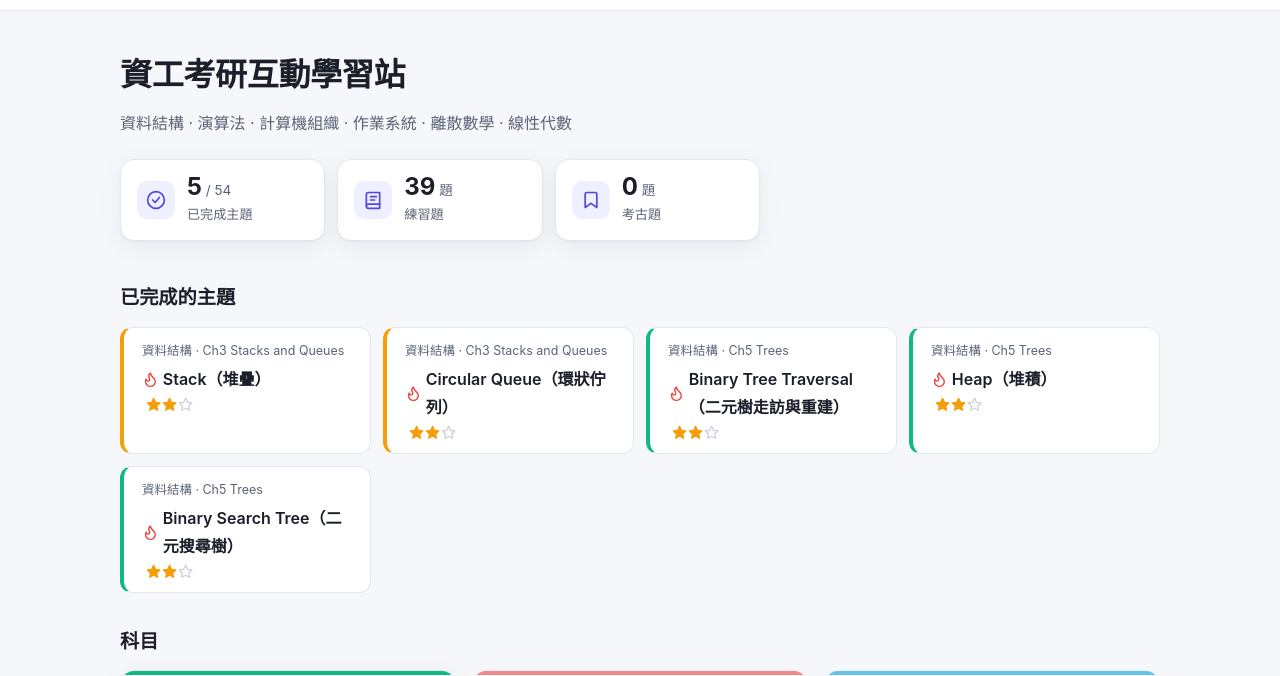
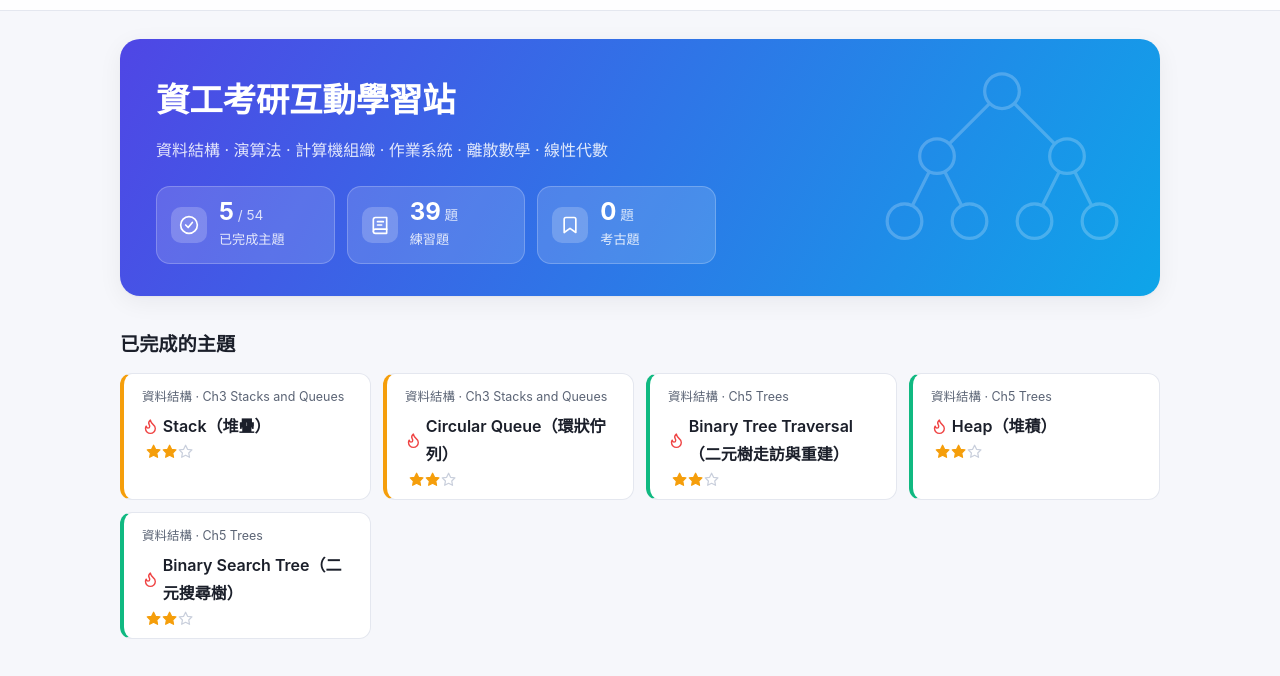
Before and after one commit to 77JoyWang77/1151-GenAI-W9-HW, a plain HTML site: page index.html in a window 1280 px wide. Shown: the part 48-724 px from the top of the page. Drawn offline with Linux system fonts and the light colour scheme.

Commit message:
首頁上方改成 banner：站名、科目名稱與數字概況放在漸層區塊裡
- 右側淡色二元樹裝飾；亮暗模式各有一組漸層色（--banner-from / --banner-to）
- 白色字改用 --on-brand 變數；手機寬度調整
- CLAUDE.md 10 同步

Co-Authored-By: Claude Opus 5.5 <noreply@anthropic.com>
Claude-Session: https://claude.ai/code/session_01GkVvQzPcWANiRuYxURbDrV

```diff
--- a/assets/css/style.css
+++ b/assets/css/style.css
@@ -14,6 +14,9 @@
   --code-bg: #f3f4f8;
   --brand: #4f46e5;
   --brand-soft: #eef0ff;
+  --on-brand: #ffffff;
+  --banner-from: #4f46e5;
+  --banner-to: #0ea5e9;
 
   /* 動畫節點狀態色（CLAUDE.md 第 6 節的 state 對照） */
   --s-default: #94a3b8;  --s-default-fill: #ffffff;
@@ -53,6 +56,7 @@
   --bg: #0e1117; --paper: #161a23; --ink: #e8ebf2; --ink-soft: #9aa3b5;
   --line: #262c3a; --line-strong: #39415a; --code-bg: #1c212c;
   --brand: #8b85ff; --brand-soft: #1f2040;
+  --banner-from: #3730a3; --banner-to: #0c4a6e;
   --s-default: #6b7590; --s-default-fill: #1b202b;
   --s-active-fill: #3a2c10; --s-compare-fill: #142542; --s-found-fill: #0f3329;
   --s-new-fill: #2a1f4a; --s-removed-fill: #3d1717; --s-visited-fill: #10332f;
@@ -132,7 +136,7 @@ code { font-family: var(--mono); font-size: .9em; background: var(--code-bg); pa
 .site-header { position: sticky; top: 0; z-index: 10; background: color-mix(in srgb, var(--paper) 85%, transparent); backdrop-filter: blur(10px); border-bottom: 1px solid var(--line); }
 .site-header .wrap { display: flex; align-items: center; justify-content: space-between; height: 58px; gap: 12px; }
 .brand { display: flex; align-items: center; gap: 10px; font-weight: 700; color: var(--ink); text-decoration: none; }
-.brand .logo { width: 30px; height: 30px; border-radius: 9px; display: grid; place-items: center; background: var(--brand); color: #fff; font-size: 15px; }
+.brand .logo { width: 30px; height: 30px; border-radius: 9px; display: grid; place-items: center; background: var(--brand); color: var(--on-brand); font-size: 15px; }
 .brand small { color: var(--ink-soft); font-weight: 400; }
 .nav-links { display: flex; gap: 16px; font-size: .9em; }
 .nav-links a { color: var(--ink-soft); text-decoration: none; }
@@ -416,17 +420,21 @@ details.qans .qa > :last-child { margin-bottom: 0; }
   .site-header, .toc, .viz-controls, .viz-toolbar, .pager { display: none; }
 }
 
-/* ---------- 首頁概況 ---------- */
-.home-head { padding: 36px 0 8px; }
-.home-head h1 { font-size: clamp(1.5em, 4vw, 2em); margin: 0; letter-spacing: -.01em; }
-.home-head p { color: var(--ink-soft); margin: 6px 0 0; }
-.stats { display: grid; grid-template-columns: repeat(3, minmax(0, 1fr)); gap: 12px; margin-top: 22px; max-width: 640px; }
-.stat { display: flex; align-items: center; gap: 12px; padding: 14px 16px; background: var(--paper); border: 1px solid var(--line); border-radius: var(--radius); box-shadow: var(--shadow); }
-.stat-icon { flex: none; width: 38px; height: 38px; border-radius: 10px; display: grid; place-items: center; color: var(--brand); background: var(--brand-soft); }
+/* ---------- 首頁 banner ---------- */
+.banner { position: relative; overflow: hidden; margin-top: 28px; border-radius: 20px; padding: 32px 36px; color: var(--on-brand); background: linear-gradient(120deg, var(--banner-from), var(--banner-to)); box-shadow: var(--shadow); }
+.banner-art { position: absolute; right: 28px; top: 50%; transform: translateY(-50%); width: 260px; opacity: .22; pointer-events: none; }
+.banner-art .art-edges line { stroke: var(--on-brand); stroke-width: 3; }
+.banner-art .art-nodes circle { fill: none; stroke: var(--on-brand); stroke-width: 3; }
+.banner-body { position: relative; }
+.banner h1 { font-size: clamp(1.5em, 4vw, 2.1em); margin: 0; letter-spacing: -.01em; }
+.banner p { margin: 6px 0 0; opacity: .85; }
+.stats { display: grid; grid-template-columns: repeat(3, minmax(0, 1fr)); gap: 12px; margin-top: 22px; max-width: 560px; }
+.stat { display: flex; align-items: center; gap: 12px; padding: 12px 14px; border-radius: 14px; background: color-mix(in srgb, var(--on-brand) 14%, transparent); border: 1px solid color-mix(in srgb, var(--on-brand) 22%, transparent); }
+.stat-icon { flex: none; width: 36px; height: 36px; border-radius: 10px; display: grid; place-items: center; background: color-mix(in srgb, var(--on-brand) 20%, transparent); }
 .stat-icon .icon { width: 20px; height: 20px; }
 .stat b { font-size: 1.5em; line-height: 1.1; }
-.stat small { color: var(--ink-soft); font-size: .85em; }
-.stat-label { color: var(--ink-soft); font-size: .82em; }
+.stat small { opacity: .8; font-size: .85em; }
+.stat-label { opacity: .85; font-size: .82em; white-space: nowrap; }
 .home-block h2 { font-size: 1.2em; margin: 32px 0 12px; }
 .done-topics { display: grid; grid-template-columns: repeat(auto-fill, minmax(240px, 1fr)); gap: 12px; }
 .done-topic { --accent: var(--brand); display: flex; flex-direction: column; gap: 4px; padding: 12px 16px 12px 18px; background: var(--paper); border: 1px solid var(--line); border-left: 4px solid var(--accent); border-radius: 12px; color: var(--ink); text-decoration: none; transition: border-color .15s, transform .15s; }
@@ -444,9 +452,11 @@ details.qans .qa > :last-child { margin-bottom: 0; }
   .theme-toggle span { display: none; }
   .theme-toggle { padding: 6px 8px; }
   .page-title { margin-top: 22px; }
-  .home-head { padding-top: 22px; }
+  .banner { margin-top: 16px; padding: 22px 18px; border-radius: 16px; }
+  .banner-art { width: 150px; right: -20px; top: 18px; transform: none; opacity: .16; }
   .stats { gap: 8px; }
-  .stat { flex-direction: column; align-items: flex-start; gap: 6px; padding: 10px 12px; }
+  .stat { flex-direction: column; align-items: flex-start; gap: 6px; padding: 10px 10px; }
+  .stat-label { font-size: .76em; }
   .stat-icon { width: 30px; height: 30px; }
   .page-head { padding-top: 18px; }
   .entry-card { padding: 12px 14px; }
--- a/index.html
+++ b/index.html
@@ -20,10 +20,16 @@
   </header>
 
   <main class="wrap">
-    <section class="home-head">
-      <h1>資工考研互動學習站</h1>
-      <p id="home-subjects"></p>
-      <div class="stats" id="home-stats"></div>
+    <section class="banner">
+      <svg class="banner-art" viewBox="0 0 240 200" aria-hidden="true">
+        <g class="art-edges"><line x1="108.7" y1="41.3" x2="71.3" y2="78.7"/><line x1="131.3" y1="41.3" x2="168.7" y2="78.7"/><line x1="52.8" y1="104.3" x2="37.2" y2="135.7"/><line x1="67.2" y1="104.3" x2="82.8" y2="135.7"/><line x1="172.8" y1="104.3" x2="157.2" y2="135.7"/><line x1="187.2" y1="104.3" x2="202.8" y2="135.7"/></g>
+        <g class="art-nodes"><circle cx="120" cy="30" r="16"/><circle cx="60" cy="90" r="16"/><circle cx="180" cy="90" r="16"/><circle cx="30" cy="150" r="16"/><circle cx="90" cy="150" r="16"/><circle cx="150" cy="150" r="16"/><circle cx="210" cy="150" r="16"/></g>
+      </svg>
+      <div class="banner-body">
+        <h1>資工考研互動學習站</h1>
+        <p id="home-subjects"></p>
+        <div class="stats" id="home-stats"></div>
+      </div>
     </section>
 
     <section class="home-block">
```
Also changed, not shown: 1 other file.
